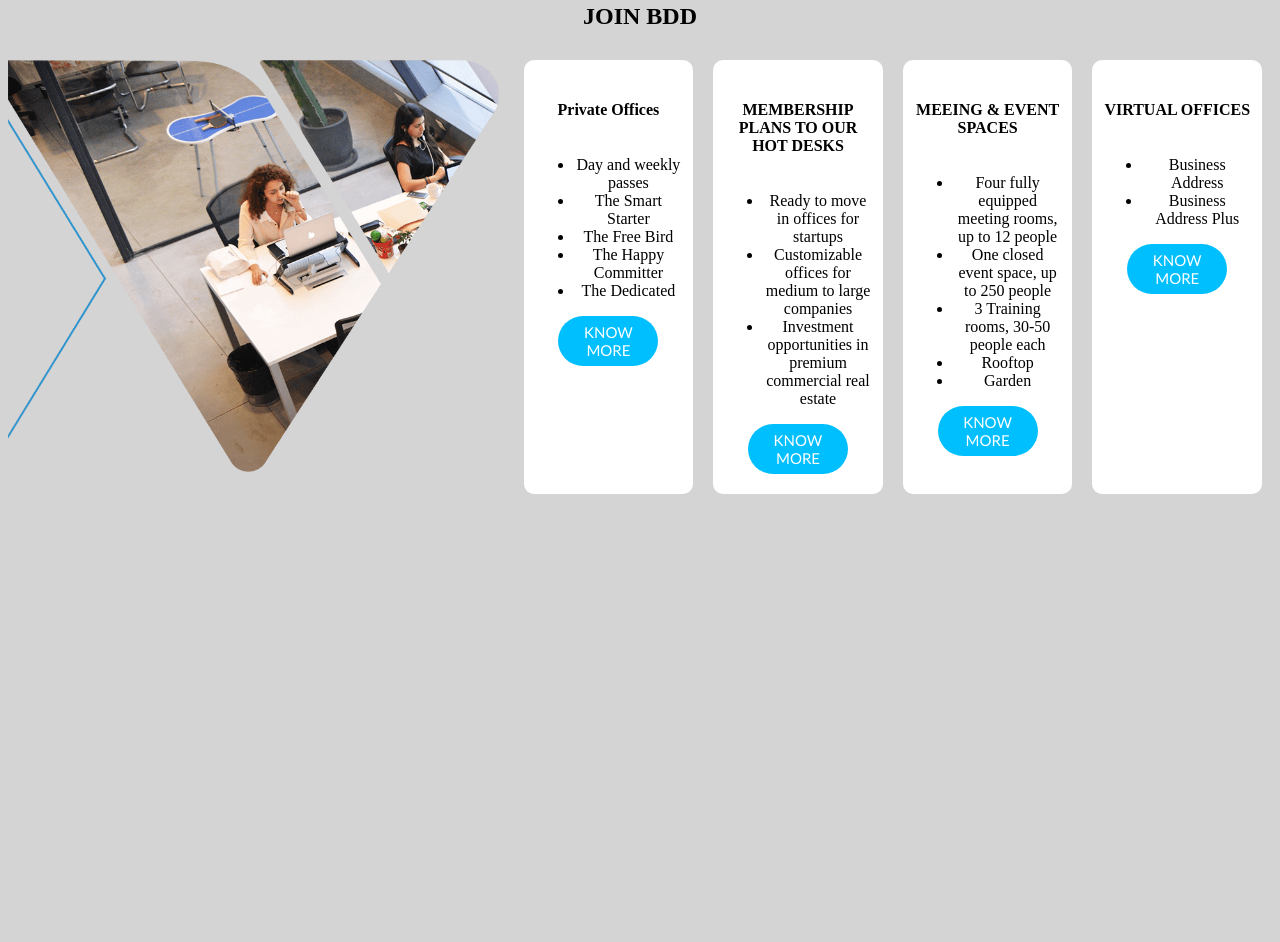
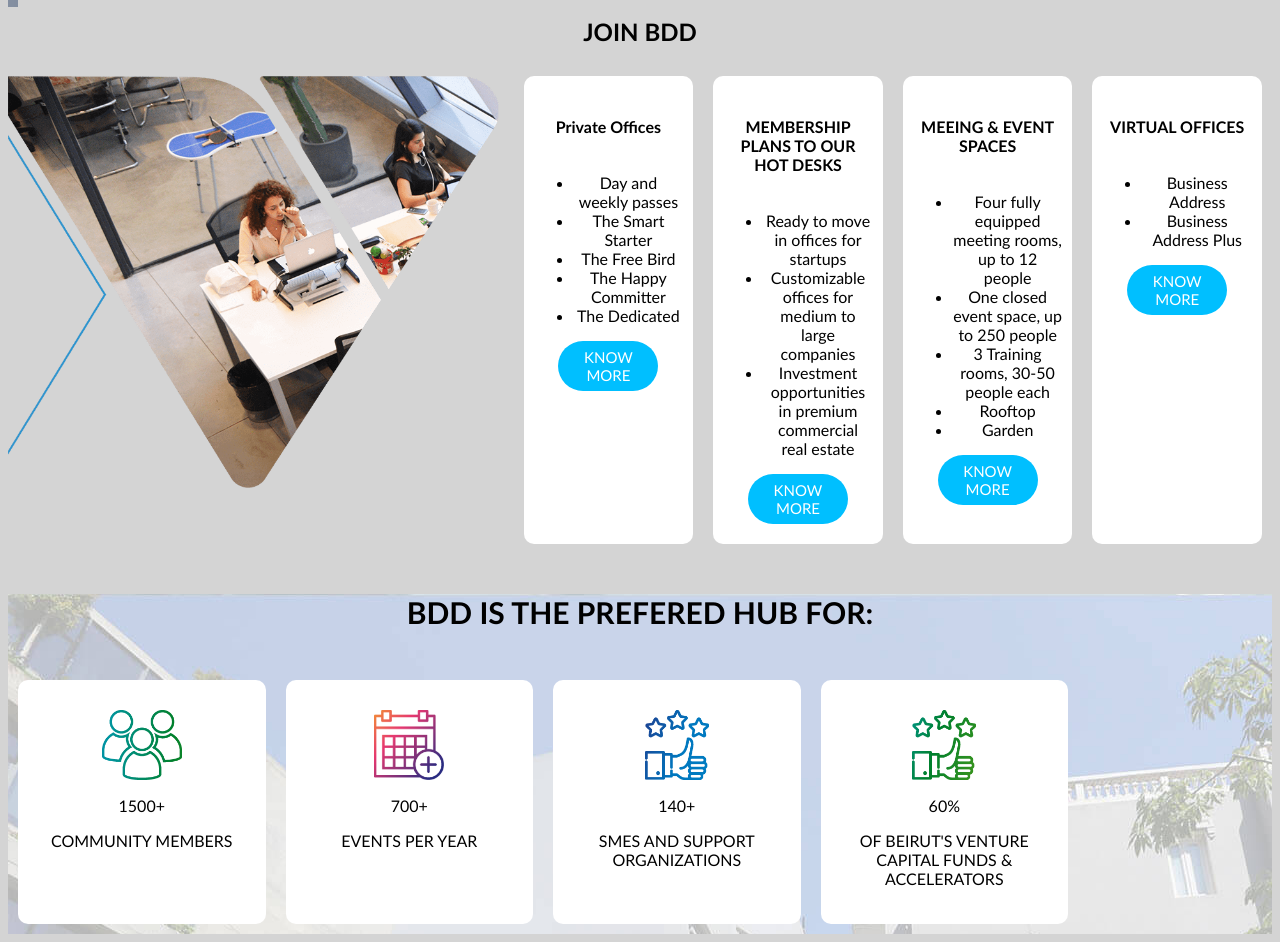
Before and after one commit to tahataha005/bdd-clone, a plain HTML site: page index.html in a window 1280 px wide. Shown: the part 1772-2714 px from the top of the page. Before the commit the page ends 2284 px from the top, so only its background shows below. Drawn offline with Linux system fonts and the light colour scheme.

Commit message:
last commit

```diff
--- a/index.html
+++ b/index.html
@@ -149,6 +149,44 @@
     </div>
 
 
+        <section  class="prefered">
+
+            <h4 class="preferedheader">BDD IS THE PREFERED HUB FOR:</h4>
+
+            <div class="flex wrap">
+
+                <div class="preferedblocks column">
+                    <img src="Images/home_community.png" alt="Community" class="preferedimage flex">
+
+                    <p>1500+</p>
+                    <p>COMMUNITY MEMBERS</p>
+                </div>
+                <div class="preferedblocks column">
+                    <img src="Images/home_events.png" alt="Community" class="preferedimage flex">
+
+                    <p>700+</p>
+                    <p>EVENTS PER YEAR</p>
+                </div>
+                <div class="preferedblocks column">
+                    <img src="Images/home_support.png" alt="Community" class="preferedimage flex">
+
+                    <p>140+</p>
+                    <p>SMES AND SUPPORT ORGANIZATIONS</p>
+                </div>
+                <div class="preferedblocks column">
+                    <img src="Images/home_vc.png" alt="Community" class="preferedimage flex">
+
+                    <p>60%</p>
+                    <p>OF BEIRUT'S VENTURE CAPITAL FUNDS & ACCELERATORS</p>
+                </div>
+
+
+
+            </div>
+
+
+
+        </section>
 
 
 
--- a/styles/styles.css
+++ b/styles/styles.css
@@ -1,5 +1,6 @@
 body{
     background-color: rgb(212, 212, 212);
+    font-family: 'Trebuchet MS', 'Lucida Sans Unicode', 'Lucida Grande', 'Lucida Sans', Arial, sans-serif;
 }
 
 img{
@@ -167,3 +168,29 @@ img{
   border: none;
   align-self: center;
 }
+
+.prefered{
+  background:url("/Images/parallax-light.jpg");
+}
+
+
+.preferedblocks{
+  margin: 10px;
+  padding: 20px 10PX;
+  justify-items: center;
+  text-align: center;
+  background-color: white;
+  border-radius: 10px;
+  width: 18%;
+  min-width: 100px;
+}
+
+.preferedimage{
+  height: 70px;
+  margin: 10px auto;
+}
+
+.preferedheader{
+  text-align: center;
+  font-size: 30px;
+}
```
Also changed, not shown: Images/home_community.png (added), Images/home_events.png (added), Images/home_support.png (added), Images/home_vc.png (added), Images/parallax-light.jpg (added).
